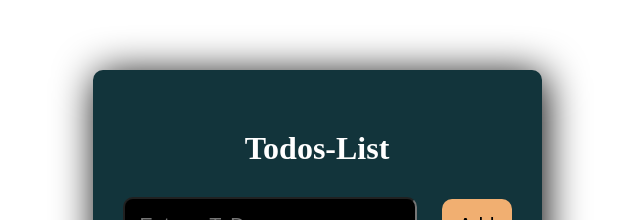
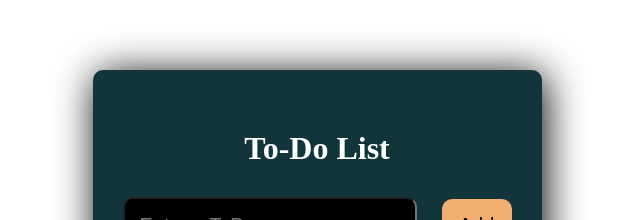
Before and after one commit to devacunetixtech/reactTodoApp, a React (Create React App) app: page / in a window 1280 px wide. Shown: the top 220 px of the page, without its empty margins (323-963 px from the left). Built offline with nearby package versions, Linux system fonts and the light colour scheme.

Commit message:
header name changed

```diff
--- a/src/components/Header.js
+++ b/src/components/Header.js
@@ -3,7 +3,7 @@ import React from "react";
 const Header = ()=> {
     return (
         <div className="header">
-            <h1>Todos-List</h1>
+            <h1>To-Do List</h1>
         </div>
     )
 }
```
